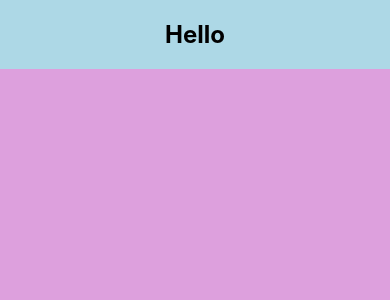
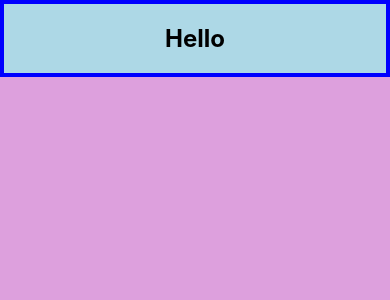
Before and after one commit to adnantariq123/rNative, a React Native app in the folder FirstRun/: screen / in a window 390 px wide. Shown: the top 300 px of the page. Built offline with nearby package versions, Linux system fonts and the light colour scheme.

Commit message:
added Platform.isPad more to be done with lesson 44

```diff
--- a/FirstRun/App.js
+++ b/FirstRun/App.js
@@ -1,4 +1,4 @@
-import { Text, View, StyleSheet, SafeAreaView } from "react-native";
+import { Text, View, StyleSheet, SafeAreaView, Platform } from "react-native";
 
 
 // The purpose of SafeAreaView is to render content within the safe area boundaries of a device. It is currently only applicable to iOS devices with iOS version 11 or later.
@@ -19,6 +19,8 @@ export default function App() {
     box: {
       padding: 20,
       backgroundColor: "lightblue",
+      borderWidth:4,
+      borderColor:Platform.isPad ? "red": "blue" // this new feature allows you to check is it was indeed an iPad
     },
     text: {
       fontSize: 24,
--- a/FirstRun/assets/Pages/useWindowDimensions.js
+++ b/FirstRun/assets/Pages/useWindowDimensions.js
@@ -1,4 +1,4 @@
-import { Text, View, StyleSheet, useWindowDimensions } from "react-native"; // useWindowDimensions is the recommended appraoch for responsive styles
+import { Text, View, StyleSheet, useWindowDimensions, } from "react-native"; // useWindowDimensions is the recommended appraoch for responsive styles
 
 
 export default function WindowD() {
```
